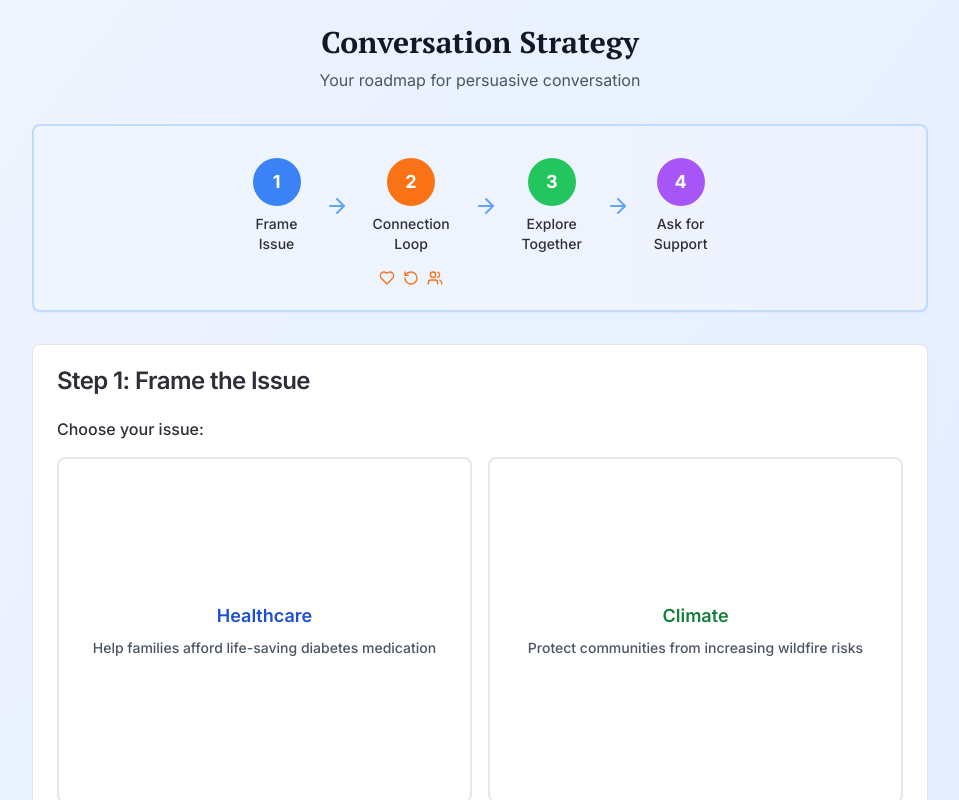
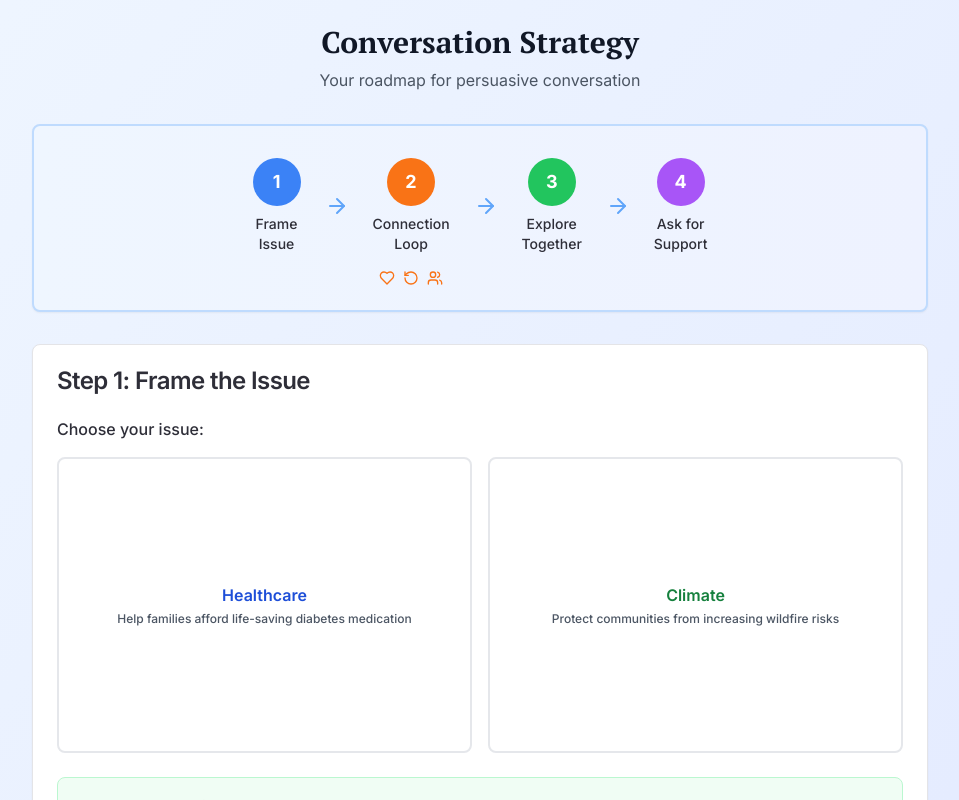
Before and after one commit to djechlin/empathy-wins-dialogue, a React (Vite) app: page /preparation in a window 1280 px wide. Shown: the top 800 px of the page, without its empty margins (160-1119 px from the left). Built offline with nearby package versions, Linux system fonts and the light colour scheme; a web font is replaced by a local one.

Commit message:
Reduce vertical space of issue buttons
Reduce the vertical space taken up by the issue selection buttons on the Preparation page.

```diff
--- a/src/pages/Preparation.tsx
+++ b/src/pages/Preparation.tsx
@@ -1,4 +1,3 @@
-
 import { Button } from '@/ui/button';
 import { Card, CardContent, CardHeader, CardTitle } from '@/ui/card';
 import { Label } from '@/ui/label';
@@ -147,14 +146,14 @@ const Preparation = () => {
                     <Label
                       htmlFor="insulin"
                       onClick={() => handleIssueClick('insulin')}
-                      className={`block cursor-pointer p-4 rounded-lg border-2 transition-all duration-200 aspect-[1.2/1] flex flex-col justify-center text-center hover:shadow-lg ${
+                      className={`block cursor-pointer p-3 rounded-lg border-2 transition-all duration-200 aspect-[1.4/1] flex flex-col justify-center text-center hover:shadow-lg ${
                         selectedIssue === 'insulin'
                           ? 'border-blue-500 bg-blue-50 shadow-md'
                           : 'border-gray-200 bg-white hover:border-blue-300'
                       }`}
                     >
-                      <div className="font-semibold text-lg text-blue-700 mb-2">Healthcare</div>
-                      <div className="text-sm text-gray-600">Help families afford life-saving diabetes medication</div>
+                      <div className="font-semibold text-base text-blue-700 mb-1">Healthcare</div>
+                      <div className="text-xs text-gray-600">Help families afford life-saving diabetes medication</div>
                     </Label>
                   </div>
 
@@ -163,14 +162,14 @@ const Preparation = () => {
                     <Label
                       htmlFor="climate"
                       onClick={() => handleIssueClick('climate')}
-                      className={`block cursor-pointer p-4 rounded-lg border-2 transition-all duration-200 aspect-[1.2/1] flex flex-col justify-center text-center hover:shadow-lg ${
+                      className={`block cursor-pointer p-3 rounded-lg border-2 transition-all duration-200 aspect-[1.4/1] flex flex-col justify-center text-center hover:shadow-lg ${
                         selectedIssue === 'climate'
                           ? 'border-green-500 bg-green-50 shadow-md'
                           : 'border-gray-200 bg-white hover:border-green-300'
                       }`}
                     >
-                      <div className="font-semibold text-lg text-green-700 mb-2">Climate</div>
-                      <div className="text-sm text-gray-600">Protect communities from increasing wildfire risks</div>
+                      <div className="font-semibold text-base text-green-700 mb-1">Climate</div>
+                      <div className="text-xs text-gray-600">Protect communities from increasing wildfire risks</div>
                     </Label>
                   </div>
                 </div>
```
